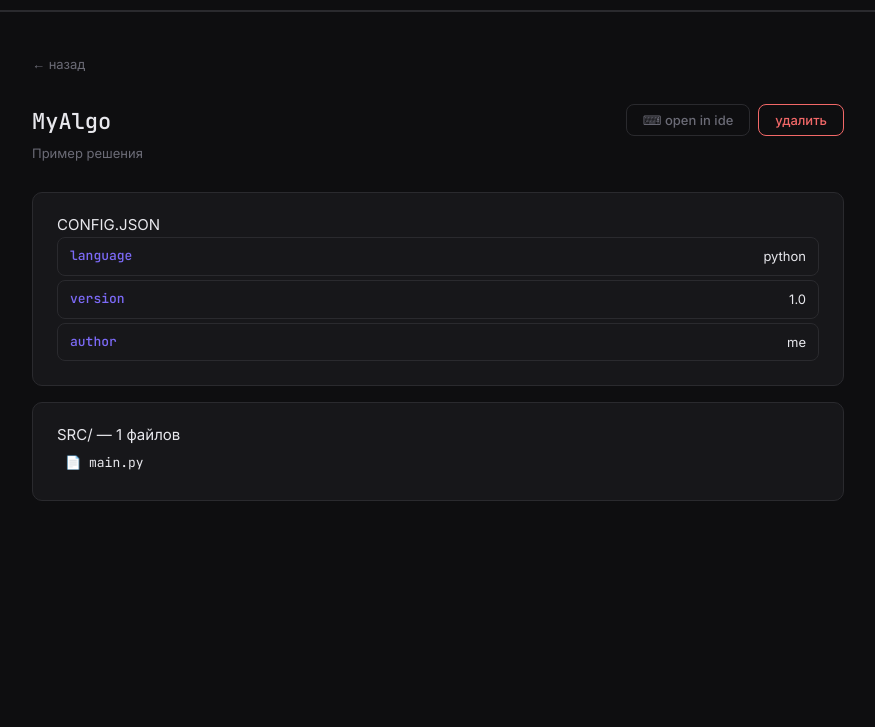
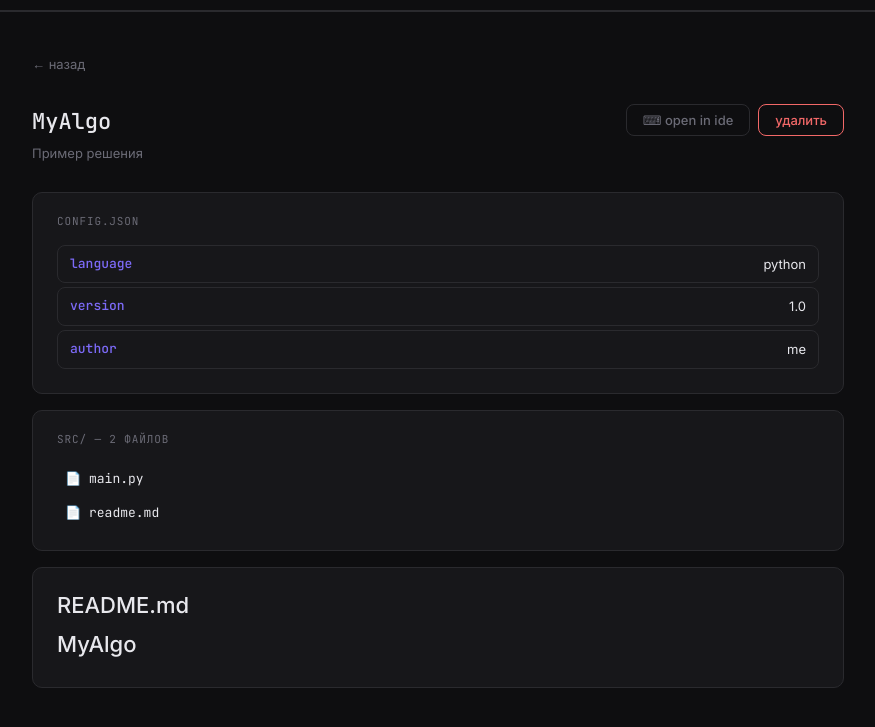
Before and after one commit to Ywxig/Spark, a Flask app: page /solution/MyAlgo in a window 1280 px wide. Shown: the part 41-768 px from the top of the page, without its empty margins (202-1077 px from the left). Run offline with Flask 3, Linux system fonts and the light colour scheme.

Commit message:
style: add working with readme.md

```diff
--- a/Code/cli_python.json
+++ b/Code/cli_python.json
@@ -2,6 +2,7 @@
     "name" : "python cli",
     "location" : "cli_python.json",
     "description": "A minimal boilerplate for Python CLI applications. Includes a main entry point and a README file for documentation.",
+    "origin": "",
 
     "Configuration" : {
         "language": "python",
@@ -19,6 +20,6 @@
         "language" : "markdown",
         "type" : "file",
         "name" : "readme.md",
-        "ctx" : ""
+        "ctx" : "README"
     }]
 }
--- a/Code/flask.json
+++ b/Code/flask.json
@@ -2,6 +2,7 @@
     "name" : "flask app",
     "location" : "cli_python.json",
     "description": "Minimalist Flask web app template with routing and HTML template support.",
+    "origin" : "",
 
     "Configuration" : {
         "language": "python",
@@ -25,7 +26,7 @@
         "language" : "markdown",
         "type" : "file",
         "name" : "readme.md",
-        "ctx" : ""
+        "ctx" : "README"
     }
 ]
 }
--- a/main.py
+++ b/main.py
@@ -8,6 +8,8 @@ from flask import Flask, render_template, request, redirect, url_for, jsonify
 from src.Solution_Manager import SolutionManager, Solution
 from config_loader import ConfigLoader
 from src.Solution_Manager.template import Template
+
+import markdown
 
 import os
 
@@ -63,7 +65,7 @@ def solution_detail(name):
     try:
         solution = manager.get(name)
         files = solution.list_sources()
-        return render_template("detail.html", solution=solution, files=files)
+        return render_template("detail.html", solution=solution, files=files, readme_md=markdown.markdown(solution.read_source("readme.md")))
     except FileNotFoundError:
         return render_template("errors/404.html"), 404
 
@@ -77,13 +79,14 @@ def create():
         name = request.form.get("name", "").strip()
         description = request.form.get("description", "").strip()
         template = request.form.get("template", "").strip() or None
+        readme_text = request.form.get("readme", "").strip() or None
 
         if not name:
             return render_template("create.html", error="Имя не может быть пустым.", templates=templates)
 
         try:
             if template is not None:
-                Template(template).create(name, description)
+                Template(template).create(name, description, readme_text)
             else:
                 manager.create(Name=name, Description=description)
             return redirect(url_for("solution_detail", name=name))
@@ -100,6 +103,7 @@ def delete(name):
         manager.delete(name)
     except FileNotFoundError:
         pass
+
     return redirect(url_for("index"))
 
 
--- a/src/Solution_Manager/manager.py
+++ b/src/Solution_Manager/manager.py
@@ -5,6 +5,8 @@ from .solution import Solution
 from config_loader import ConfigLoader
 import shutil
 from pathlib import Path
+
+import markdown # for markdown
 
 cfg = ConfigLoader("config.json").load()
 
@@ -28,6 +30,7 @@ class SolutionManager:
         Description: str,
         Configuration: dict | None = None,
         Structure: list[dict] | None = None,
+        Readme: str | None = None,
     ) -> Solution:
         """
         Создать окружение для нового решения и вернуть объект Solution.
@@ -67,6 +70,13 @@ class SolutionManager:
                     file_path.parent.mkdir(parents=True, exist_ok=True)
                     with open(file_path, "w", encoding="utf-8") as f:
                         f.write(Template.get_code_template(cfg["CODE_TEMPLATE_DIR"] + parts[1]))
+
+                if parts and parts[0] == "README":
+                    file_path = solution_path / Solution.SRC_DIR / item["name"]
+                    file_path.parent.mkdir(parents=True, exist_ok=True)
+                    with open(file_path, "w", encoding="utf-8") as f:
+                        f.write(Readme)
+
                 else:
                     # ctx пустой или не начинается с "FILE" — пишем как есть
                     file_path = solution_path / Solution.SRC_DIR / item["name"]
--- a/src/Solution_Manager/template.py
+++ b/src/Solution_Manager/template.py
@@ -10,7 +10,7 @@ class Template:
         # load template .josn file
         self.template_cfg = ConfigLoader(f"Code/{name_template}").load()
 
-    def create(self, name, description):
+    def create(self, name, description, readme):
         """
         Создание решения
         """
@@ -22,6 +22,7 @@ class Template:
             Description=description,
             Configuration=self.template_cfg["Configuration"],
             Structure=self.template_cfg["Structure"],
+            Readme=readme
         )
 
     @staticmethod
--- a/static/style.css
+++ b/static/style.css
@@ -190,6 +190,41 @@
     h2 { font-size: 17px; font-weight: 500; }
     .page-desc { color: var(--muted); font-size: 13px; margin-bottom: 28px; }
 
+    .section-label {
+      font-family: var(--mono);
+      font-size: 11px;
+      color: var(--muted);
+      letter-spacing: 0.08em;
+      text-transform: uppercase;
+      margin-bottom: 14px;
+    }
+
+    .type-commit {
+      display: flex;
+      gap: 16px;
+      margin-bottom: 12px;
+      flex-wrap: wrap;
+    }
+
+    .type-commit label {
+      display: flex;
+      align-items: center;
+      gap: 6px;
+      font-size: 13px;
+      font-family: var(--mono);
+      color: var(--muted);
+      cursor: pointer;
+    }
+
+    .type-commit input[type="radio"] {
+      accent-color: var(--accent);
+      cursor: pointer;
+    }
+
+    .type-commit label:has(input:checked) {
+      color: var(--text);
+    }
+
 /* Add to style.css */
 
 .app-header {
--- a/templates/create.html
+++ b/templates/create.html
@@ -32,6 +32,11 @@
         {% endfor %}
       </select>
     </div>
+    <div>
+      <label class="label">README.MD</label>
+      <textarea name="readme" id="readme_text_area" rows="10" placeholder="Описание решения...">
+      </textarea>
+    </div>
     <div style="display:flex; gap:10px; margin-top:4px;">
       <button class="btn btn-primary" type="submit">Создать</button>
       <a href="/" class="btn btn-ghost">Отмена</a>
--- a/templates/detail.html
+++ b/templates/detail.html
@@ -40,7 +40,7 @@
 </div>
 
 <!-- Files -->
-<div class="card">
+<div class="card" style="margin-bottom:16px;">
   <div class="section-label">SRC/ — {{ files|length }} файлов</div>
   {% if files %}
   <div style="display:flex; flex-direction:column; gap:2px;">
@@ -64,6 +64,21 @@
   {% else %}
   <div style="color:var(--muted); font-size:13px;">файлов пока нет</div>
   {% endif %}
+</div>
+
+<div class="card">
+  <div style="display:flex; flex-direction:column; gap:2px">
+    {% if readme_md %}
+    <div class="readme_md">
+      <h1 style="margin-bottom:4px;">README.md</h1>
+
+      {{ readme_md | safe }}
+
+    </div>
+    {% else %}
+    <div style="color:var(--muted); font-size:13px;">README.md не найден</div>
+    {% endif %}
+  </div>
 </div>
 
 <!-- Toast уведомление -->
```
Also changed, not shown: other parts of static/style.css (+86 -1 lines), src/git_client.py (added, +45 -0 lines), Solutions/MyAlgo/_src_/readme.md (added).
